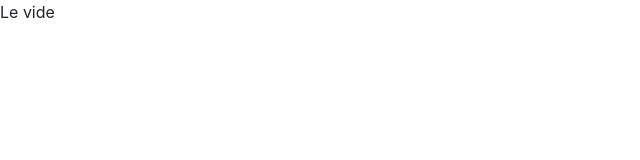
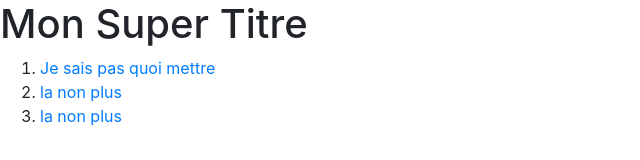
Before and after one commit to Oxxycopate/final, a plain HTML site: page index.html in a window 1280 px wide. Shown: the whole page, without its empty margins (0-640 px from the left). Drawn offline with nearby package versions, Linux system fonts and the light colour scheme.

Commit message:
ajout d'un menu

```diff
--- a/index.html
+++ b/index.html
@@ -14,7 +14,15 @@
 
 <body>
 
-    Le vide
+    <h1>Mon Super Titre</h1>
+
+    <nav>
+        <ol>
+            <li><a href="#">Je sais pas quoi mettre</a></li>
+            <li><a href="#">la non plus</a></li>
+            <li><a href="#">la non plus</a></li>
+        </ol>
+    </nav>
 
     <!-- Optional JavaScript -->
     <!-- jQuery first, then Popper.js, then Bootstrap JS -->
```
